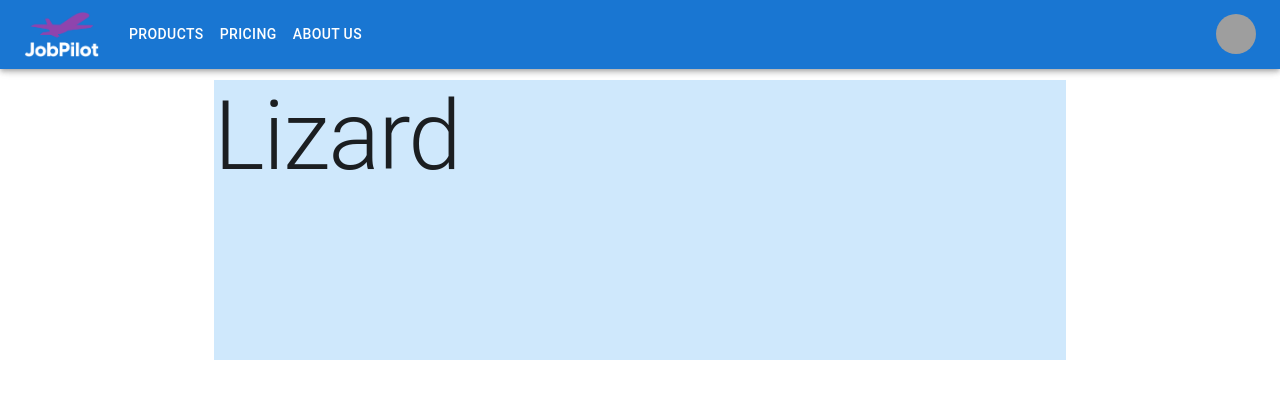
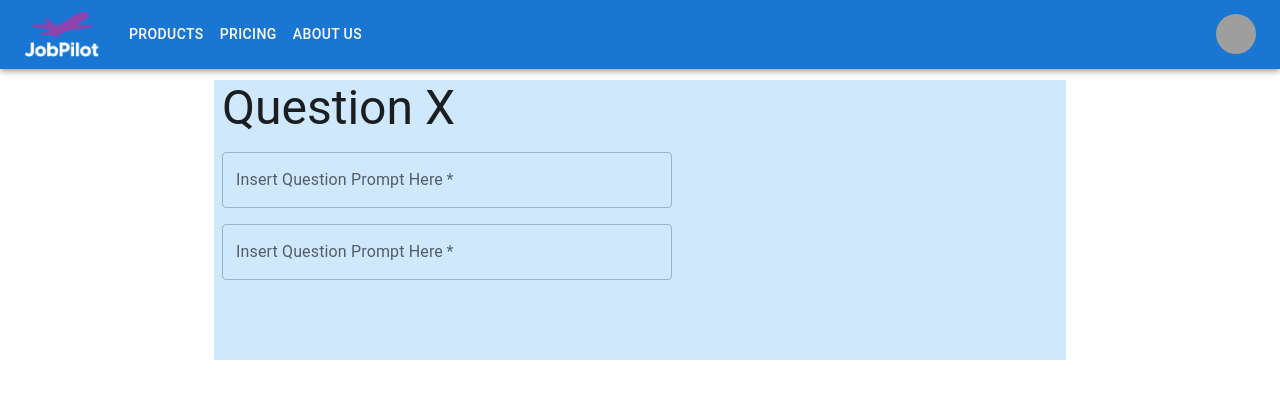
Before and after one commit to thejobpilot/frontend, a Next.js app: page /questiontemplate in a window 1280 px wide. Shown: the top 398 px of the page. Built offline with nearby package versions, Linux system fonts and the light colour scheme; grey boxes are pictures that could not be loaded.

Commit message:
interviewQuestion: added textbox for prompt

```diff
--- a/src/components/interviewQuestion.tsx
+++ b/src/components/interviewQuestion.tsx
@@ -4,6 +4,7 @@ import Box from '@mui/material/Box';
 import Container from '@mui/material/Container';
 import Typography from '@mui/material/Typography';
 import { spacing } from '@mui/system';
+import TextField from '@mui/material/TextField';
 
 
 
@@ -12,8 +13,43 @@ export default function QuestionContainter() {
     <React.Fragment>
       <CssBaseline />
       <Container maxWidth="md">
-      <Box sx={{ bgcolor: '#cfe8fc', height: '35vh', mt: 10 }}>
-        <Typography variant="h1">Lizard</Typography>
+
+      <Box
+      component="form"
+      sx={{
+        '& > :not(style)': { m: 1, width: '50ch' },
+        height: '35vh',
+        mt: 10,
+        bgcolor: '#cfe8fc'
+
+      }}
+      noValidate
+      autoComplete="off"
+      >
+        <Typography variant="h3">Question X</Typography>
+        <TextField
+          required
+          id="prompt"
+          label="Insert Question Prompt Here"
+
+          multiline
+          fullWidth
+          margin="normal"
+          variant="outlined"
+        />
+
+        <TextField
+          required
+          id="prompt"
+          label="Insert Question Prompt Here"
+
+          multiline
+          fullWidth
+          margin="normal"
+          variant="outlined"
+        />
+
+
       </Box>
 
       </Container>
```
